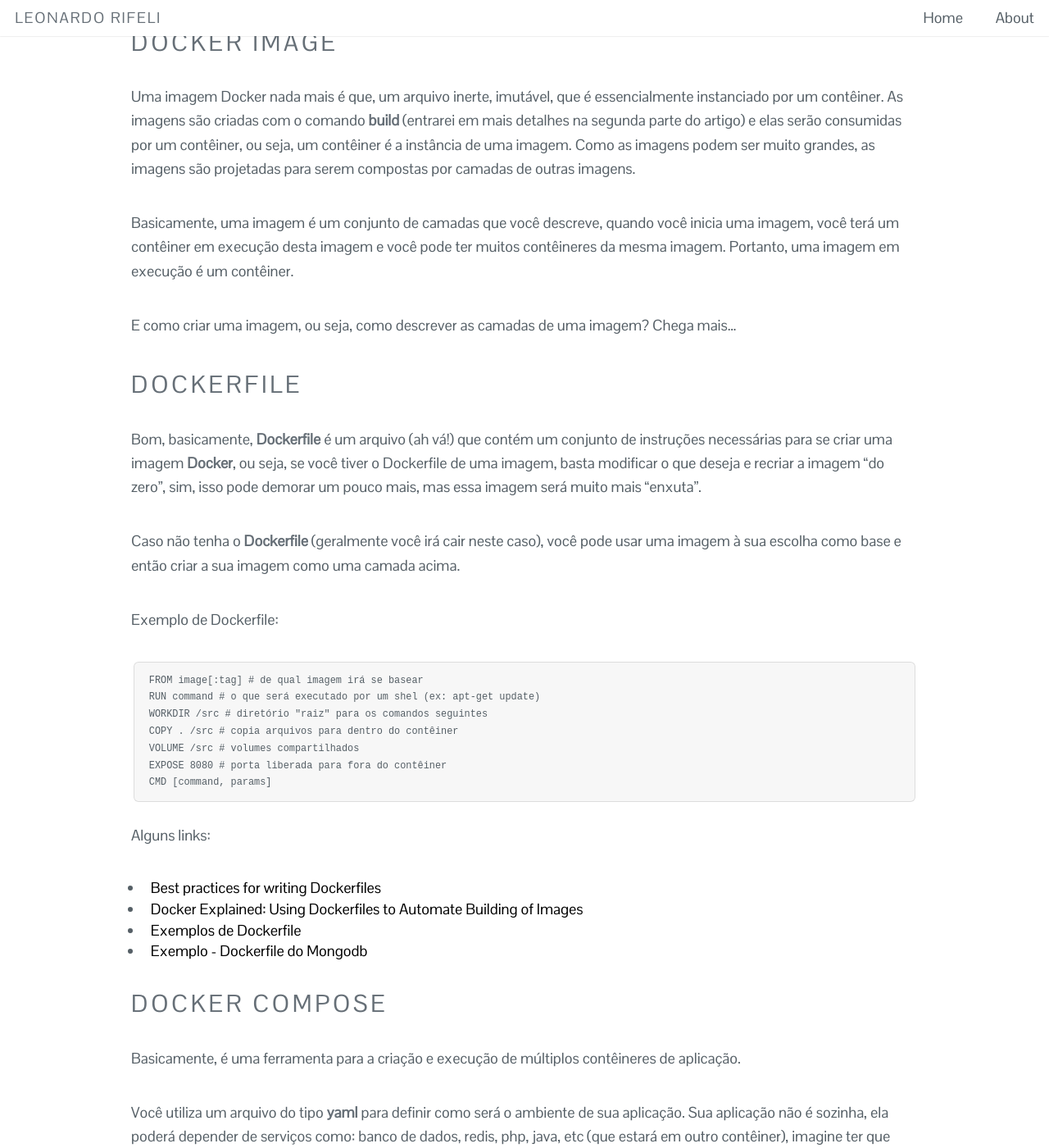
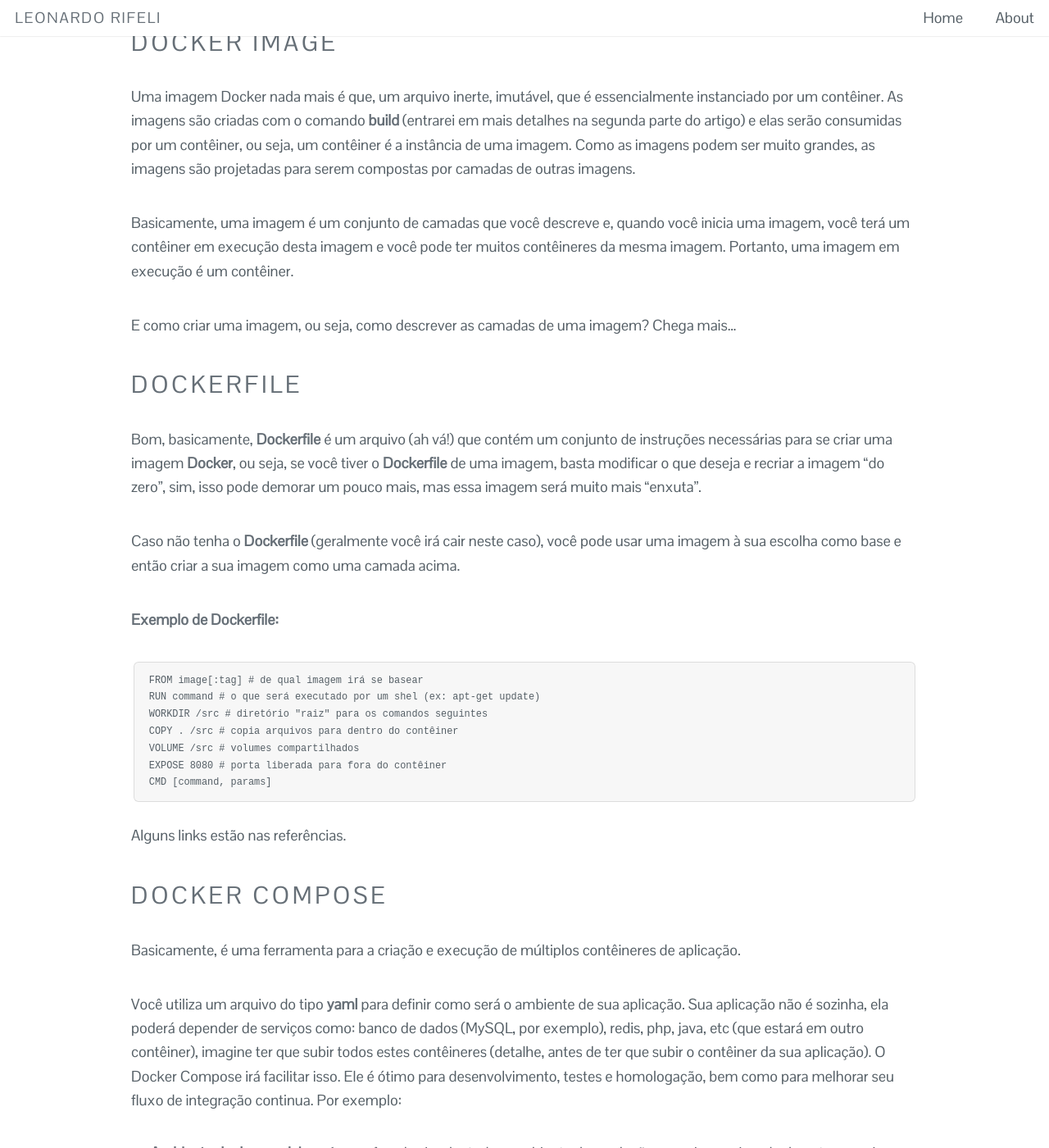
Before and after one commit to leonardorifeli/leonardorifeli-website, a Jekyll site: the page built from _posts/2016-11-05-docker-vamos-falar-sobre-virtualizacao.markdown, in a window 1280 px wide and 1400 px high, scrolled down 6264 px. Shown: the whole window at 82% size. Built offline with Jekyll 4.4.1, drawn with Linux system fonts in a browser that asks for light colours; comment, search, counter and statistics services are not loaded; some of the changed text lies outside the part shown.

Commit message:
Fixed article

````diff
--- a/_posts/2016-11-05-docker-vamos-falar-sobre-virtualizacao.markdown
+++ b/_posts/2016-11-05-docker-vamos-falar-sobre-virtualizacao.markdown
@@ -29,7 +29,7 @@
 
 Sim, eu fiquei alguns meses sem escrever! Sorry!
 
-Sem ressentimentos, o assunto deste artigo é muito importante. Falaremos sobre virtualização, isso mesmo. Sim, eu sei que se fôssemos descrevê-lo em muitos detalhes, levaríamos longos e diversos artigos. Portanto, o objetivo deste artigo é trazer um "resumão" sobre este assunto. Falarei sobre **virtualização tradicional**, **virtualização por contêineres** e apresentarei o **[Docker](https://www.docker.com/)** (caso não o conheça).
+Sem ressentimentos, o assunto deste artigo é muito importante. Falaremos sobre virtualização, isso mesmo. Sim, eu sei que se fôssemos descrevê-lo em muitos detalhes, levaríamos longos e diversos artigos. Portanto, o objetivo deste artigo é trazer um "resumão" sobre este assunto. Falarei sobre **virtualização tradicional**, **virtualização por contêineres** e apresentarei o **[Docker](https://www.docker.com/){:target="_blank"}** (caso não o conheça).
 
 O objetivo deste artigo é descrever as teorias por volta do tema, farei um segundo artigo, que será um **na prática** com o Docker.
 
@@ -44,12 +44,12 @@
 
 ## Um pouco sobre Virtualização
 
-No desenvolvimento de aplicações, podemos optar por usar máquinas virtuais (VMs) para facilitar o gerenciamento e provisionamento de serviços. Para isso, podemos citar o [Vagrant](https://www.vagrantup.com/). Mas, o provisionamento de máquinas virtuais demanda grande quantidade de tempo, além do fato do consumo demasiado de espaço em disco, recursos em geral da máquina que será o host.
+No desenvolvimento de aplicações, podemos optar por usar máquinas virtuais (VMs) para facilitar o gerenciamento e provisionamento de serviços. Para isso, podemos citar o [Vagrant](https://www.vagrantup.com/){:target="_blank"}. Mas, o provisionamento de máquinas virtuais demanda grande quantidade de tempo, além do fato do consumo demasiado de espaço em disco, recursos em geral da máquina que será o host.
 
-Assim surgiu o [LXC](https://en.wikipedia.org/wiki/LXC). O Linux Container, ou LXC, foi lançado em 2008 e é uma tecnologia que permite a criação de múltiplas instâncias isoladas de um determinado sistema operacional. Ou seja, uma maneira de virtualizar aplicações dentro de uma máquina (hospedeira) usando todos os recursos disponíveis no mesmo Kernel da máquina
+Assim surgiu o [LXC](https://en.wikipedia.org/wiki/LXC){:target="_blank"}. O Linux Container, ou LXC, foi lançado em 2008 e é uma tecnologia que permite a criação de múltiplas instâncias isoladas de um determinado sistema operacional. Ou seja, uma maneira de virtualizar aplicações dentro de uma máquina (hospedeira) usando todos os recursos disponíveis no mesmo Kernel da máquina
 hospedeira.
 
-Tendo como precursor, o comando [chroot](https://en.wikipedia.org/wiki/Chroot), que foi lançado em 1979 pelo [Unix V7](https://en.wikipedia.org/wiki/Version_7_Unix), como intuito de segregar acessos de diretórios e evitar que os usuários possam acessar à estrutura raiz **(/)**. Este conceito evoluiu alguns anos, com o lançamento do comando [jail](https://www.freebsd.org/cgi/man.cgi?query=jail&sektion=8&manpath=freebsd-release-ports), no SO [FreeBSD 4](https://www.freebsd.org/releases/4.0R/announce.html).
+Tendo como precursor, o comando [chroot](https://en.wikipedia.org/wiki/Chroot){:target="_blank"}, que foi lançado em 1979 pelo [Unix V7](https://en.wikipedia.org/wiki/Version_7_Unix){:target="_blank"}, como intuito de segregar acessos de diretórios e evitar que os usuários possam acessar à estrutura raiz **(/)**. Este conceito evoluiu alguns anos, com o lançamento do comando [jail](https://www.freebsd.org/cgi/man.cgi?query=jail&sektion=8&manpath=freebsd-release-ports){:target="_blank"}, no SO [FreeBSD 4](https://www.freebsd.org/releases/4.0R/announce.html){:target="_blank"}.
 
 Com relação à virtualização, a diferença está no fato do **LXC** não necessitar de uma camada de sistema operacional para cada aplicação. Como você pode verificar na imagem abaixo.
 
@@ -63,7 +63,7 @@
 {:.center}
 ![docker](/img/posts/2016/11/03/docker.png)
 
-Nasceu como um projeto da [DotCloud](https://cloud.docker.com/), uma empresa **PaaS** (Platform as a Service).
+Nasceu como um projeto da [DotCloud](https://cloud.docker.com/){:target="_blank"}, uma empresa **PaaS** (Platform as a Service).
 
 Basicamente, Docker é uma plataforma open-source, escrita em **Go**, tendo como finalidade, criar e gerenciar ambientes isolados para aplicações. O Docker garante que, cada contêiner tenha tudo que uma aplicação precisa para ser executada.
 
@@ -100,7 +100,7 @@
 
 ## Namespaces
 
-O Docker utiliza os recursos de [Namespaces](https://en.wikipedia.org/wiki/Namespace) para dispor um espaço de funcionamento isolado para os contêineres. Contudo, quando um contêiner é criado, também é criado um conjunto de namespaces e este, por sua vez, cria uma camada para isolamento para os grupos de processos. Abaixo seguem os tipos de namespaces:
+O Docker utiliza os recursos de [Namespaces](https://en.wikipedia.org/wiki/Namespace){:target="_blank"} para dispor um espaço de funcionamento isolado para os contêineres. Contudo, quando um contêiner é criado, também é criado um conjunto de namespaces e este, por sua vez, cria uma camada para isolamento para os grupos de processos. Abaixo seguem os tipos de namespaces:
 
 - **PID:** isolamento de processos.
 - **NET:** controle de interfaces de rede.
@@ -135,17 +135,17 @@
 
 Uma imagem Docker nada mais é que, um arquivo inerte, imutável, que é essencialmente instanciado por um contêiner. As imagens são criadas com o comando **build** (entrarei em mais detalhes na segunda parte do artigo) e elas serão consumidas por um contêiner, ou seja, um contêiner é a instância de uma imagem. Como as imagens podem ser muito grandes, as imagens são projetadas para serem compostas por camadas de outras imagens.
 
-Basicamente, uma imagem é um conjunto de camadas que você descreve, quando você inicia uma imagem, você terá um contêiner em execução desta imagem e você pode ter muitos contêineres da mesma imagem. Portanto, uma imagem em execução é um contêiner.
+Basicamente, uma imagem é um conjunto de camadas que você descreve e, quando você inicia uma imagem, você terá um contêiner em execução desta imagem e você pode ter muitos contêineres da mesma imagem. Portanto, uma imagem em execução é um contêiner.
 
 E como criar uma imagem, ou seja, como descrever as camadas de uma imagem? Chega mais...
 
 ## Dockerfile
 
-Bom, basicamente, **Dockerfile** é um arquivo (ah vá!) que contém um conjunto de instruções necessárias para se criar uma imagem **Docker**, ou seja, se você tiver o Dockerfile de uma imagem, basta modificar o que deseja e recriar a imagem "do zero", sim, isso pode demorar um pouco mais, mas essa imagem será muito mais "enxuta".
+Bom, basicamente, **Dockerfile** é um arquivo (ah vá!) que contém um conjunto de instruções necessárias para se criar uma imagem **Docker**, ou seja, se você tiver o **Dockerfile** de uma imagem, basta modificar o que deseja e recriar a imagem "do zero", sim, isso pode demorar um pouco mais, mas essa imagem será muito mais "enxuta".
 
 Caso não tenha o **Dockerfile** (geralmente você irá cair neste caso), você pode usar uma imagem à sua escolha como base e então criar a sua imagem como uma camada acima.
 
-Exemplo de Dockerfile:
+**Exemplo de Dockerfile:**
 
 ```
 FROM image[:tag] # de qual imagem irá se basear
@@ -157,22 +157,17 @@
 CMD [command, params]
 ```
 
-Alguns links:
-
-- [Best practices for writing Dockerfiles](https://docs.docker.com/engine/userguide/eng-image/dockerfile_best-practices/)
-- [Docker Explained: Using Dockerfiles to Automate Building of Images](https://www.digitalocean.com/community/tutorials/docker-explained-using-dockerfiles-to-automate-building-of-images)
-- [Exemplos de Dockerfile](https://github.com/kstaken/dockerfile-examples)
-- [Exemplo - Dockerfile do Mongodb](https://github.com/kstaken/dockerfile-examples/blob/master/mongodb/Dockerfile)
+Alguns links estão nas referências.
 
 ## Docker Compose
 
 Basicamente, é uma ferramenta para a criação e execução de múltiplos contêineres de aplicação.
 
-Você utiliza um arquivo do tipo **yaml** para definir como será o ambiente de sua aplicação. Sua aplicação não é sozinha, ela poderá depender de serviços como: banco de dados, redis, php, java, etc (que estará em outro contêiner), imagine ter que subir todos estes contêineres (detalhe, antes de ter que subir o contêiner da sua aplicação). O Docker Compose irá facilitar isso. Ele é ótimo para desenvolvimento, testes e homologação, bem como para melhorar seu fluxo de integração continua. Por exemplo:
+Você utiliza um arquivo do tipo **yaml** para definir como será o ambiente de sua aplicação. Sua aplicação não é sozinha, ela poderá depender de serviços como: banco de dados (MySQL, por exemplo), redis, php, java, etc (que estará em outro contêiner), imagine ter que subir todos estes contêineres (detalhe, antes de ter que subir o contêiner da sua aplicação). O Docker Compose irá facilitar isso. Ele é ótimo para desenvolvimento, testes e homologação, bem como para melhorar seu fluxo de integração continua. Por exemplo:
 
 - **Ambiente de desenvolvimento**: você pode simular todo o ambiente de produção, ou seja, precisando de outros serviços (conforme citado acima), basta definir isso em um arquivo .yml e quando você executar o Docker Compose, todo esse ambiente estará disponível para você.
 
-[Documentação oficial](https://docs.docker.com/compose/)
+Link da documentação oficial está nas referências.
 
 ## Gado vs Animal de Estimação
 
@@ -182,13 +177,18 @@
 
 ## Referências
 
-- [Ebook - Docker for the virtualization admin](https://goto.docker.com/rs/929-FJL-178/images/Docker-for-Virtualization-Admin-eBook.pdf)
-- [Como Instalar e Utilizar o Docker: Primeiros passos](https://www.digitalocean.com/community/tutorials/como-instalar-e-utilizar-o-docker-primeiros-passos-pt)
-- [Docs about Docker](https://docs.docker.com/)
-- [Infoslack - Docker](https://infoslack.com/docker/)
-- [Hugo Posca - Nivelando conhecimento](http://www.slideshare.net/HugoPosca/talk-31-dockernivelandoconhecimento)
-- [Hugo Posca - Docker Compose](http://www.slideshare.net/HugoPosca/talk-32-docker-compose)
-- [LinuxTips - Docker Tutorial #1 - Docker, Containers, Images e muito mais!](https://www.youtube.com/watch?v=0cDj7citEjE)
+- [Ebook - Docker for the virtualization admin](https://goto.docker.com/rs/929-FJL-178/images/Docker-for-Virtualization-Admin-eBook.pdf){:target="_blank"}
+- [Como Instalar e Utilizar o Docker: Primeiros passos](https://www.digitalocean.com/community/tutorials/como-instalar-e-utilizar-o-docker-primeiros-passos-pt){:target="_blank"}
+- [Docs about Docker](https://docs.docker.com/){:target="_blank"}
+- [Infoslack - Docker](https://infoslack.com/docker/){:target="_blank"}
+- [Hugo Posca - Nivelando conhecimento](http://www.slideshare.net/HugoPosca/talk-31-dockernivelandoconhecimento){:target="_blank"}
+- [Hugo Posca - Docker Compose](http://www.slideshare.net/HugoPosca/talk-32-docker-compose){:target="_blank"}
+- [LinuxTips - Docker Tutorial #1 - Docker, Containers, Images e muito mais!](https://www.youtube.com/watch?v=0cDj7citEjE){:target="_blank"}
+- [Best practices for writing Dockerfiles](https://docs.docker.com/engine/userguide/eng-image/dockerfile_best-practices/){:target="_blank"}
+- [Docker Explained: Using Dockerfiles to Automate Building of Images](https://www.digitalocean.com/community/tutorials/docker-explained-using-dockerfiles-to-automate-building-of-images){:target="_blank"}
+- [Exemplos de Dockerfile](https://github.com/kstaken/dockerfile-examples){:target="_blank"}
+- [Exemplo - Dockerfile do Mongodb](https://github.com/kstaken/dockerfile-examples/blob/master/mongodb/Dockerfile){:target="_blank"}
+- [Documentação oficial do Compose](https://docs.docker.com/compose/){:target="_blank"}
 
 ## Conclusão
 
````
